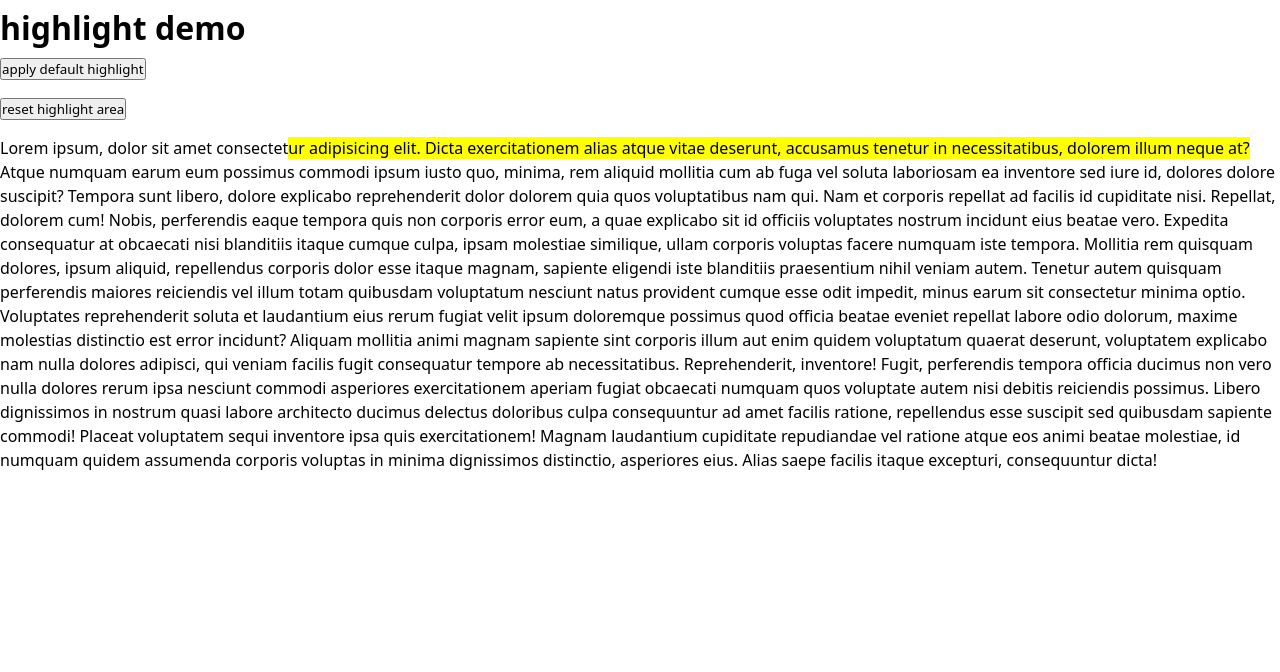
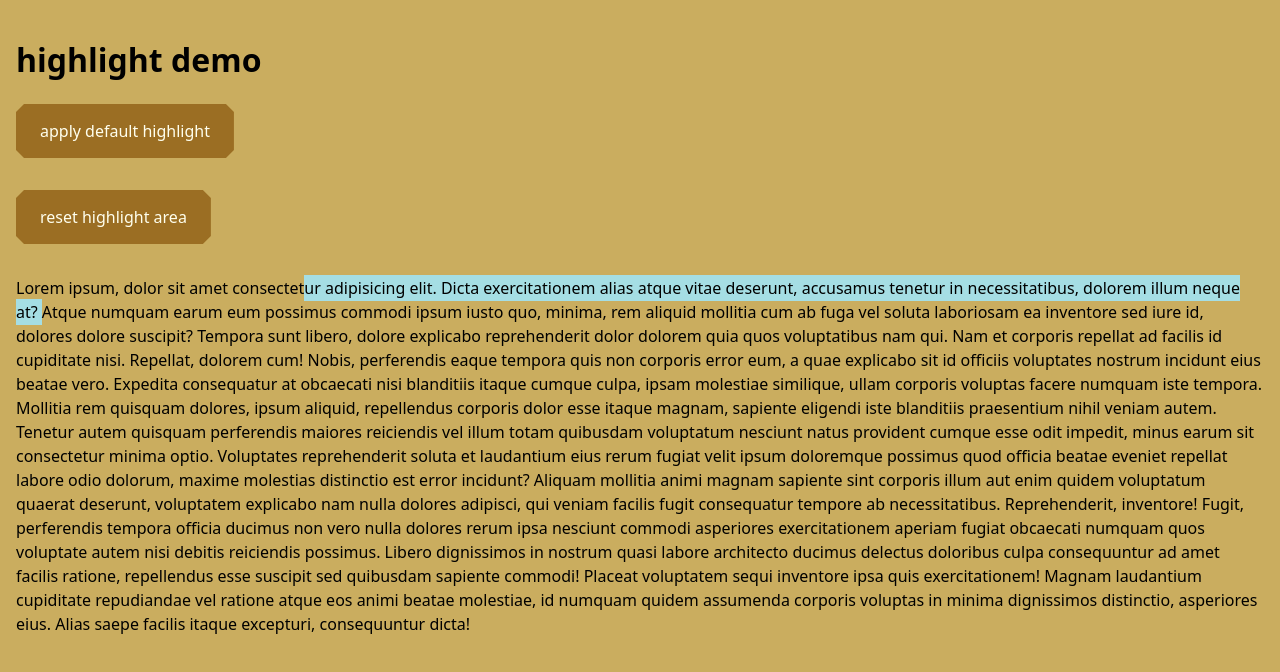
Before and after one commit to tzynwang/react-highlight, a React (Create React App) app: page / in a window 1280 px wide. Shown: the top 672 px of the page. Built offline with nearby package versions, Linux system fonts and the light colour scheme.

Commit message:
[feat] update style.css

```diff
--- a/src/components/App/styles.css
+++ b/src/components/App/styles.css
@@ -1,8 +1,34 @@
+body {
+  background-color: #caad5f;
+}
+
 div {
   margin: 16px auto;
+  padding: 8px;
   line-height: 24px;
 }
 
+button {
+  border: none;
+  padding: 16px 24px;
+  background-color: #9b6e23;
+  color: #ffffee;
+  font-size: inherit;
+  font-family: inherit;
+  cursor: pointer;
+  clip-path: polygon(
+    8px 0,
+    calc(100% - 8px) 0,
+    100% 8px,
+    100% calc(100% - 8px),
+    calc(100% - 8px) 100%,
+    8px 100%,
+    0 calc(100% - 8px),
+    0 8px
+  );
+}
+
 .highlight {
-  background-color: yellow;
+  padding: 2px 0px;
+  background-color: #a5dee4;
 }
```
